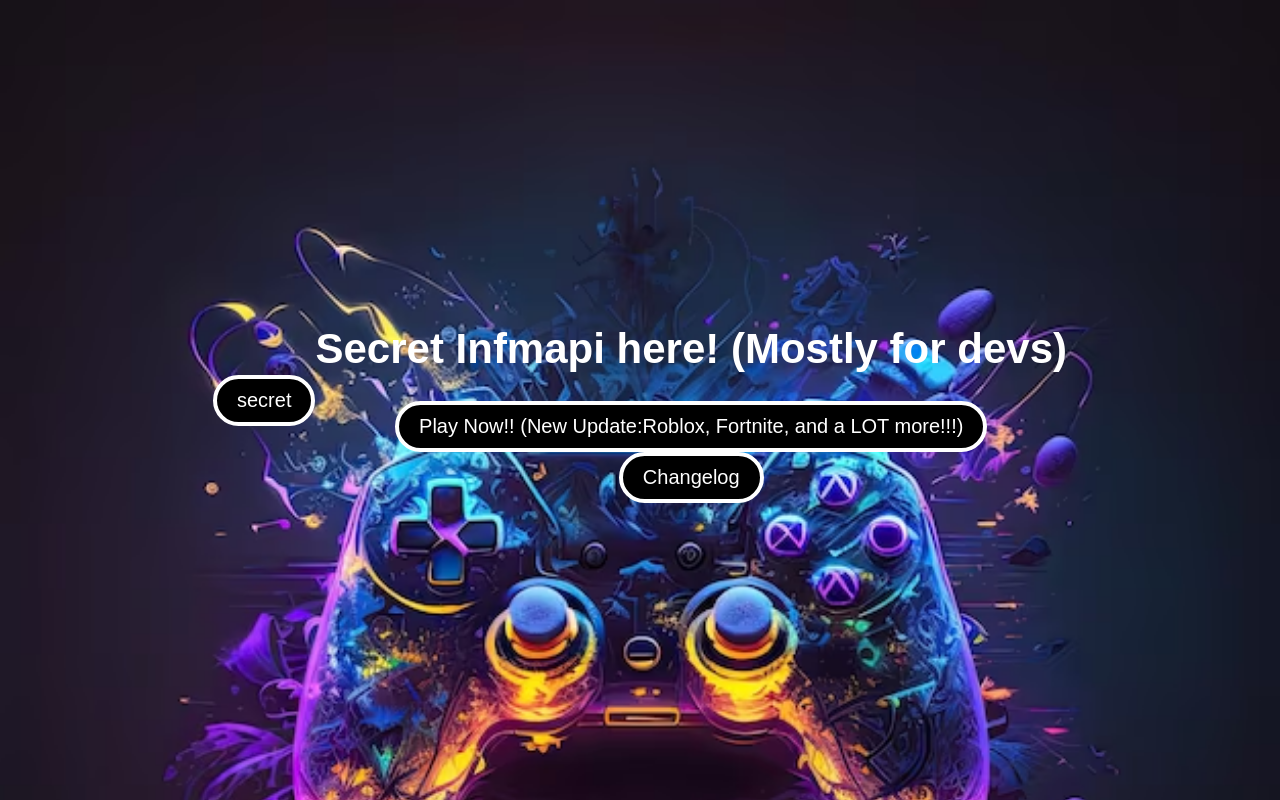
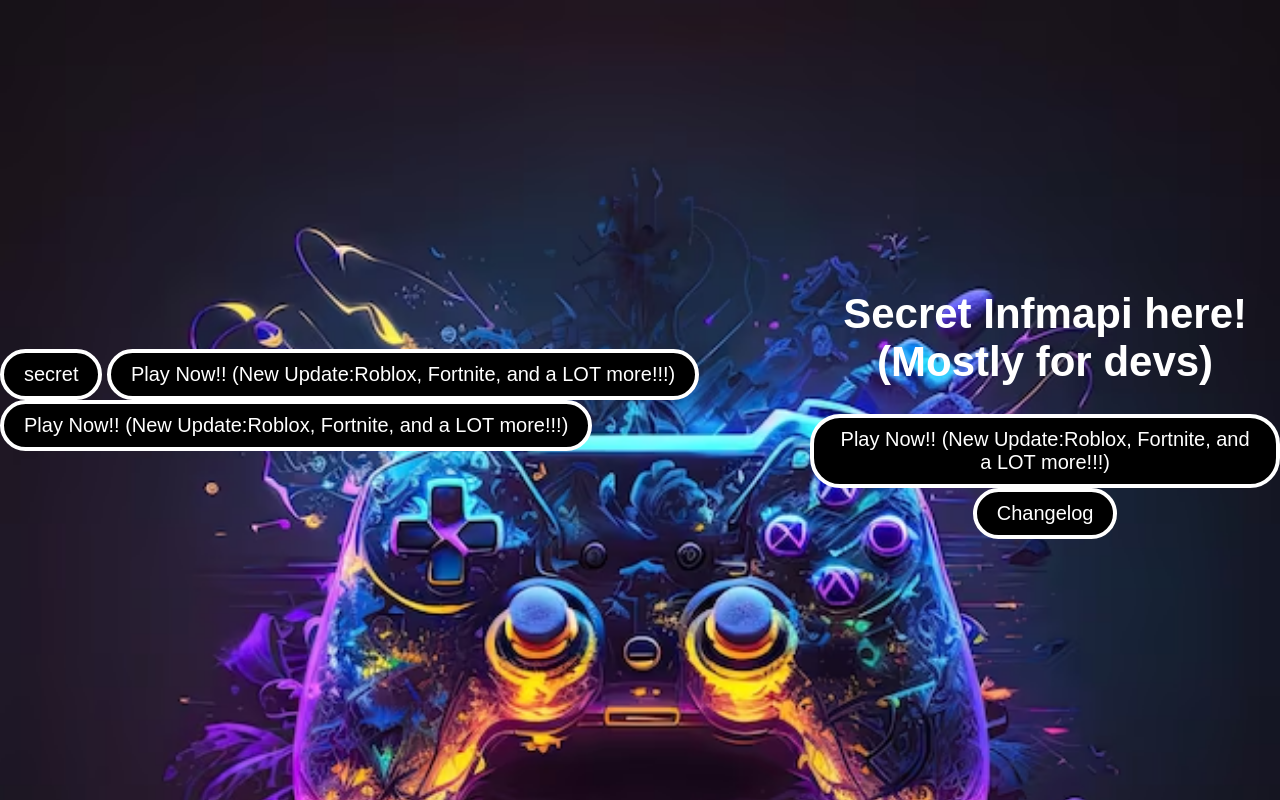
Before and after one commit to TheGod123Siddhaant/Netlifystart, a plain HTML site: page index.html in a window 1280 px wide. Drawn offline with Linux system fonts and the light colour scheme.

Commit message:
Update index.html

```diff
--- a/index.html
+++ b/index.html
@@ -62,6 +62,8 @@
 <body>
   <div>
   <button class="myButton" id="playButton">secret</button>
+    <button class="myButton" id="playButton">Play Now!! (New Update:Roblox, Fortnite, and a LOT more!!!) </button>
+    <button class="myButton" id="playButton">Play Now!! (New Update:Roblox, Fortnite, and a LOT more!!!) </button>
   </div>
   <center>
     <div>
```
